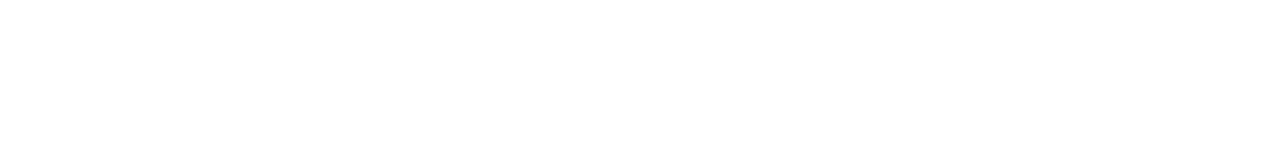
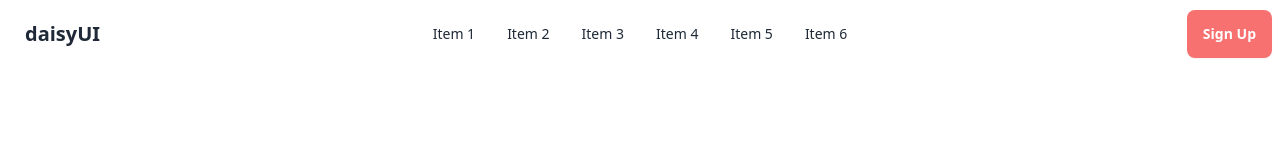
Before and after one commit to MISFOfficial/Biker-zone-Project, a plain HTML site: page index.html in a window 1280 px wide. Drawn offline with nearby package versions, Linux system fonts and the light colour scheme.

Commit message:
nav bar added

```diff
--- a/index.html
+++ b/index.html
@@ -4,8 +4,59 @@
     <meta charset="UTF-8">
     <meta name="viewport" content="width=device-width, initial-scale=1.0">
     <title>Biker Zone</title>
+
+    <link href="https://cdn.jsdelivr.net/npm/daisyui@4.12.23/dist/full.min.css" rel="stylesheet" type="text/css" />
+    <script src="https://cdn.tailwindcss.com"></script>
+
 </head>
 <body>
-
+    <header>
+        <nav>
+            <div class="navbar bg-white">
+                <div class="navbar-start">
+                  <div class="dropdown">
+                    <div tabindex="0" role="button" class="btn btn-ghost lg:hidden">
+                      <svg
+                        xmlns="http://www.w3.org/2000/svg"
+                        class="h-5 w-5"
+                        fill="none"
+                        viewBox="0 0 24 24"
+                        stroke="currentColor">
+                        <path
+                          stroke-linecap="round"
+                          stroke-linejoin="round"
+                          stroke-width="2"
+                          d="M4 6h16M4 12h8m-8 6h16" />
+                      </svg>
+                    </div>
+                    <ul
+                      tabindex="0"
+                      class="menu menu-sm dropdown-content bg-base-100 rounded-box z-[1] mt-3 w-52 p-2 shadow">
+                      <li><a>Item 1</a></li>
+                      <li><a>Item 2</a></li>
+                      <li><a>Item 3</a></li>
+                      <li><a>Item 4</a></li>
+                      <li><a>Item 5</a></li>
+                      <li><a>Item 3</a></li>
+                    </ul>
+                  </div>
+                  <a class="btn btn-ghost text-xl">daisyUI</a>
+                </div>
+                <div class="navbar-center hidden lg:flex">
+                  <ul class="menu menu-horizontal px-1">
+                    <li><a>Item 1</a></li>
+                    <li><a>Item 2</a></li>
+                    <li><a>Item 3</a></li>
+                    <li><a>Item 4</a></li>
+                    <li><a>Item 5</a></li>
+                    <li><a>Item 6</a></li>
+                  </ul>
+                </div>
+                <div class="navbar-end">
+                  <a class="btn bg-red-400 text-white border-0" >Sign Up</a>
+                </div>
+              </div>
+        </nav>
+    </header>
 </body>
 </html>
--- /dev/null
+++ b/tailwind.config.js
@@ -0,0 +1,8 @@
+/** @type {import('tailwindcss').Config} */
+module.exports = {
+    content: ["./src/**/*.{html,js}"],
+    theme: {
+      extend: {},
+    },
+    plugins: [],
+  }
```
